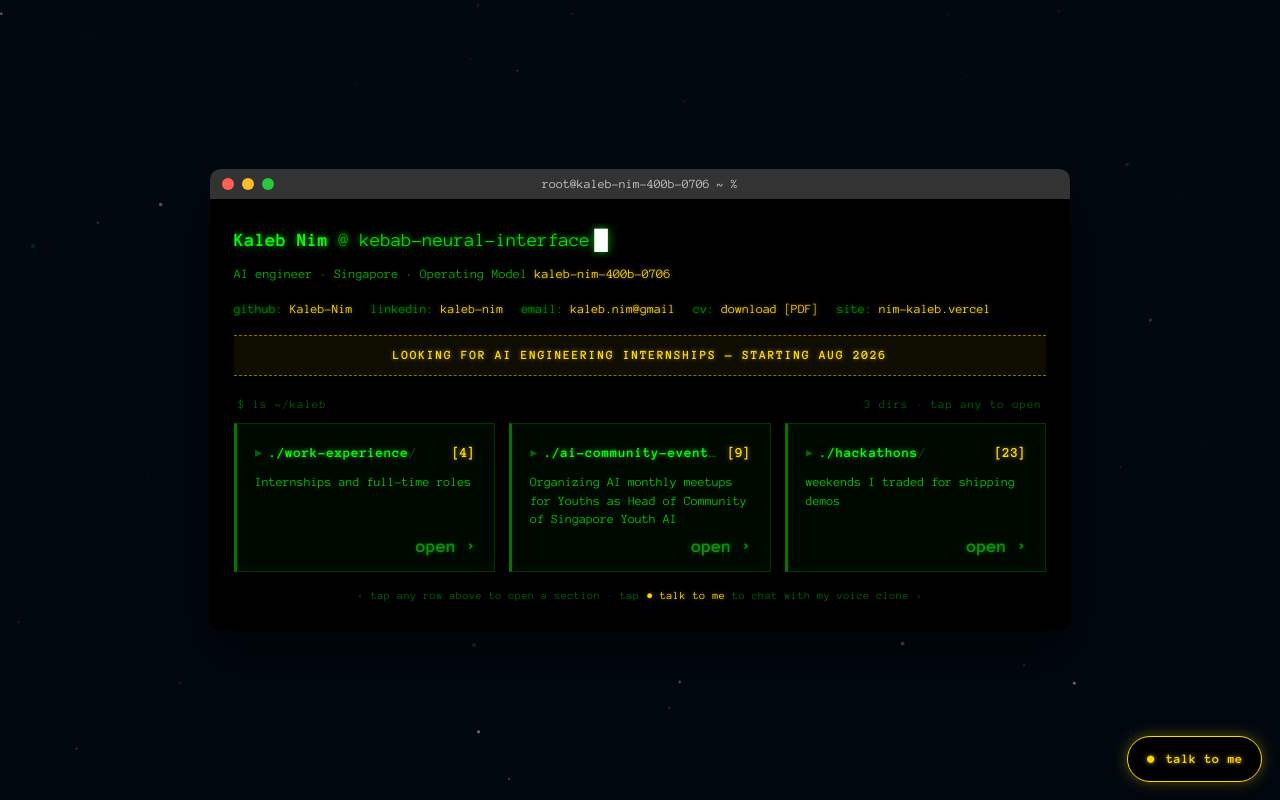
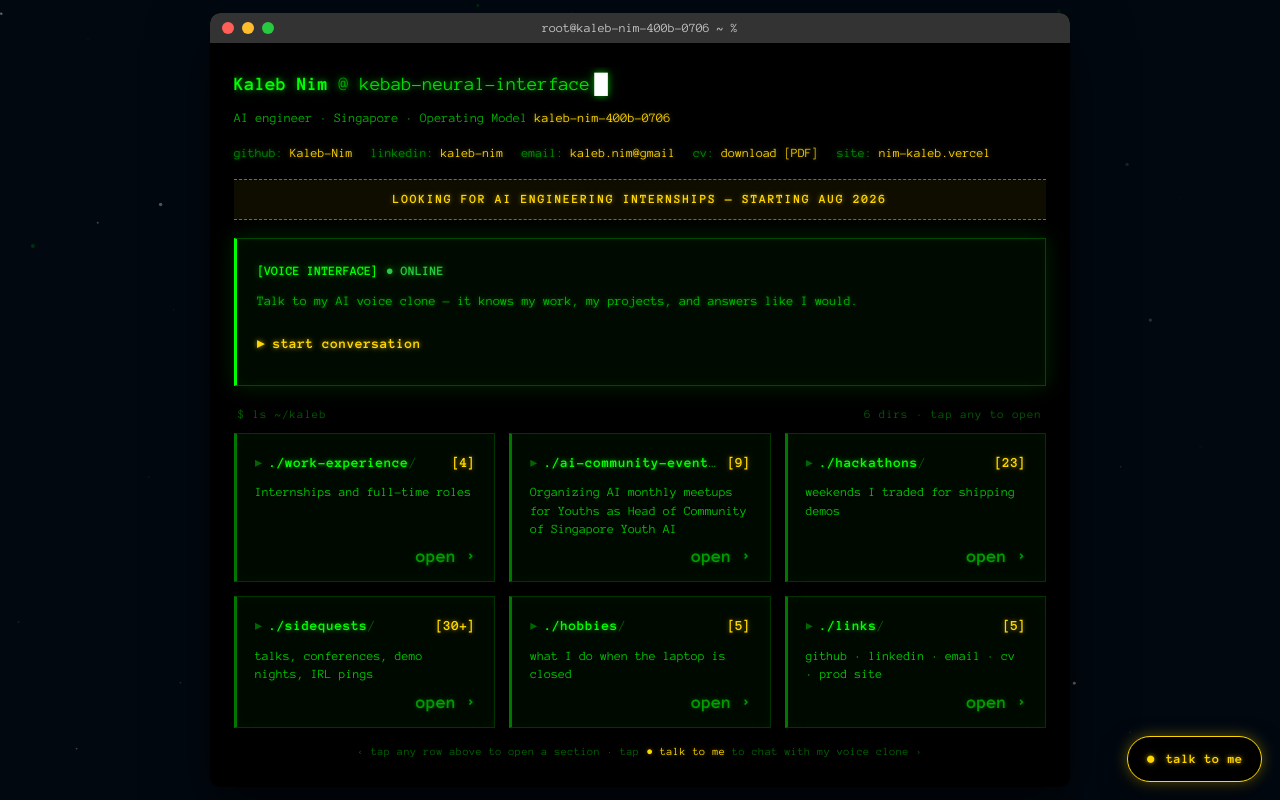
Before and after one commit to Kaleb-Nim/nim-kaleb, a Next.js app: page / in a window 1280 px wide. Built offline with nearby package versions, Linux system fonts and the light colour scheme; no server answers.

Commit message:
feat(16-01): wire VoiceCTA into HomePage, thread onVoiceOpen from page.tsx
- Add onVoiceOpen prop to HomePage, pass to VoiceCTA as onActivate
- Insert VoiceCTA between internship banner and directory
- page.tsx passes setVoiceOpen(true) callback to HomePage
- Build passes with zero TypeScript errors

```diff
--- a/app/components/HomePage.tsx
+++ b/app/components/HomePage.tsx
@@ -11,16 +11,15 @@
 //   Block 5 — Affordance hint
 
 import Directory from './Directory';
+import VoiceCTA from './VoiceCTA';
 import { LINKS, SECTIONS } from '@/app/lib/sections';
 import { navigateTo } from '@/app/hooks/useHashRoute';
 
-// Sections temporarily hidden from the home directory. The underlying data
-// and SECTIONS entries are intact (hash routes still resolve via the
-// dispatcher in app/page.tsx). To bring them back, remove the ID from this
-// set. See .planning/quick/260522-3cl-remove-side-hobbies-links-temp/PLAN.md.
-const HIDDEN_SECTION_IDS = new Set(['sidequests', 'hobbies', 'links']);
+interface HomePageProps {
+  onVoiceOpen?: () => void;
+}
 
-export default function HomePage() {
+export default function HomePage({ onVoiceOpen }: HomePageProps) {
   return (
     <div className="kni-page">
       {/* Block 1 — Identity */}
@@ -64,11 +63,11 @@ export default function HomePage() {
         LOOKING FOR AI ENGINEERING INTERNSHIPS — STARTING AUG 2026
       </div>
 
+      {/* Block 3.5 — Voice CTA */}
+      <VoiceCTA onActivate={onVoiceOpen} />
+
       {/* Block 4 — Directory */}
-      <Directory
-        rows={SECTIONS.filter((s) => !HIDDEN_SECTION_IDS.has(s.id))}
-        onNav={navigateTo}
-      />
+      <Directory rows={SECTIONS} onNav={navigateTo} />
 
       {/* Block 5 — Affordance hint */}
       <div style={{
--- a/app/page.tsx
+++ b/app/page.tsx
@@ -59,7 +59,7 @@ export default function Home() {
         <TerminalHeader />
         <TerminalContent>
           {isHome ? (
-            <HomePage />
+            <HomePage onVoiceOpen={() => setVoiceOpen(true)} />
           ) : section ? (
             section.id === 'work-experience' ? (
               <WorkPage section={section} />
```
